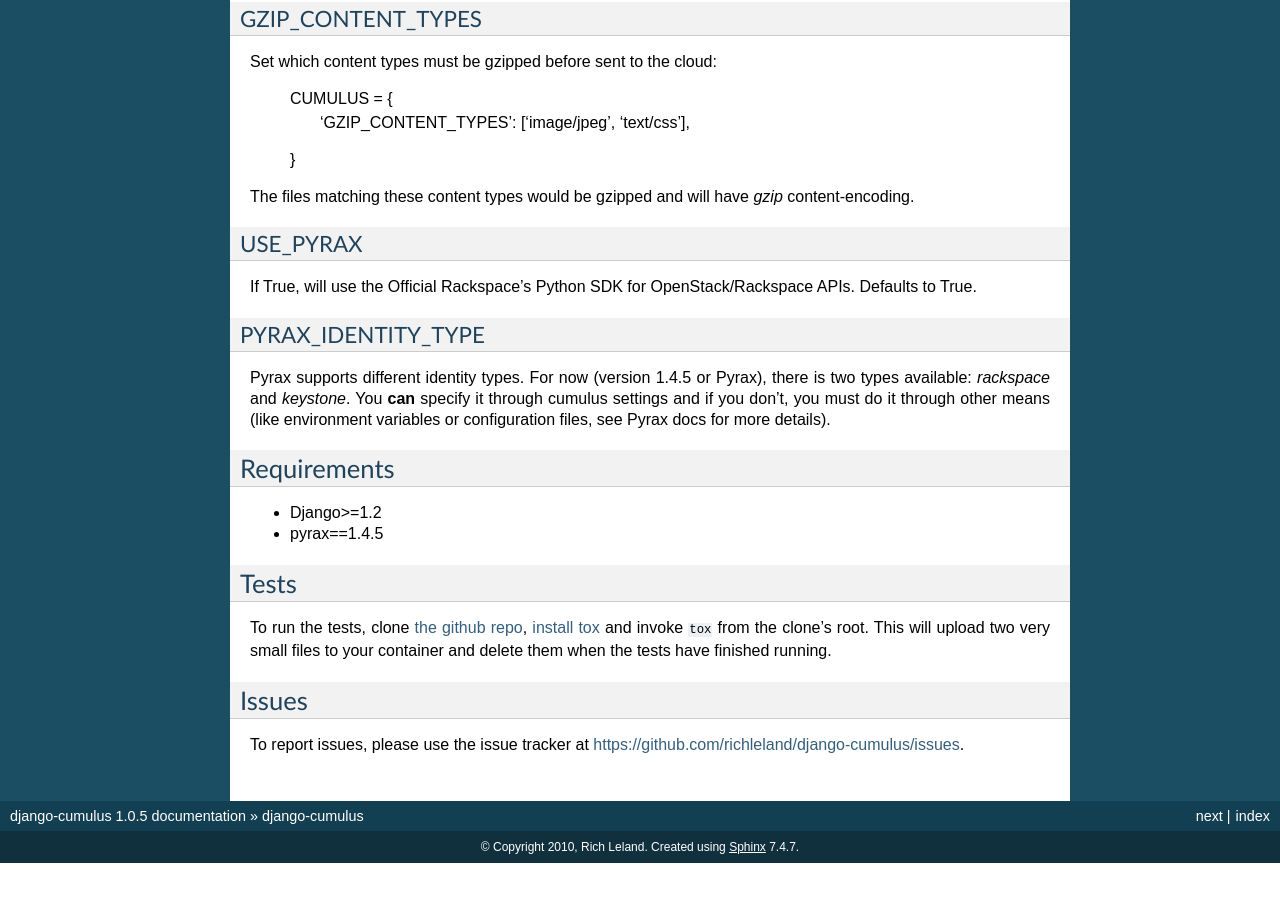
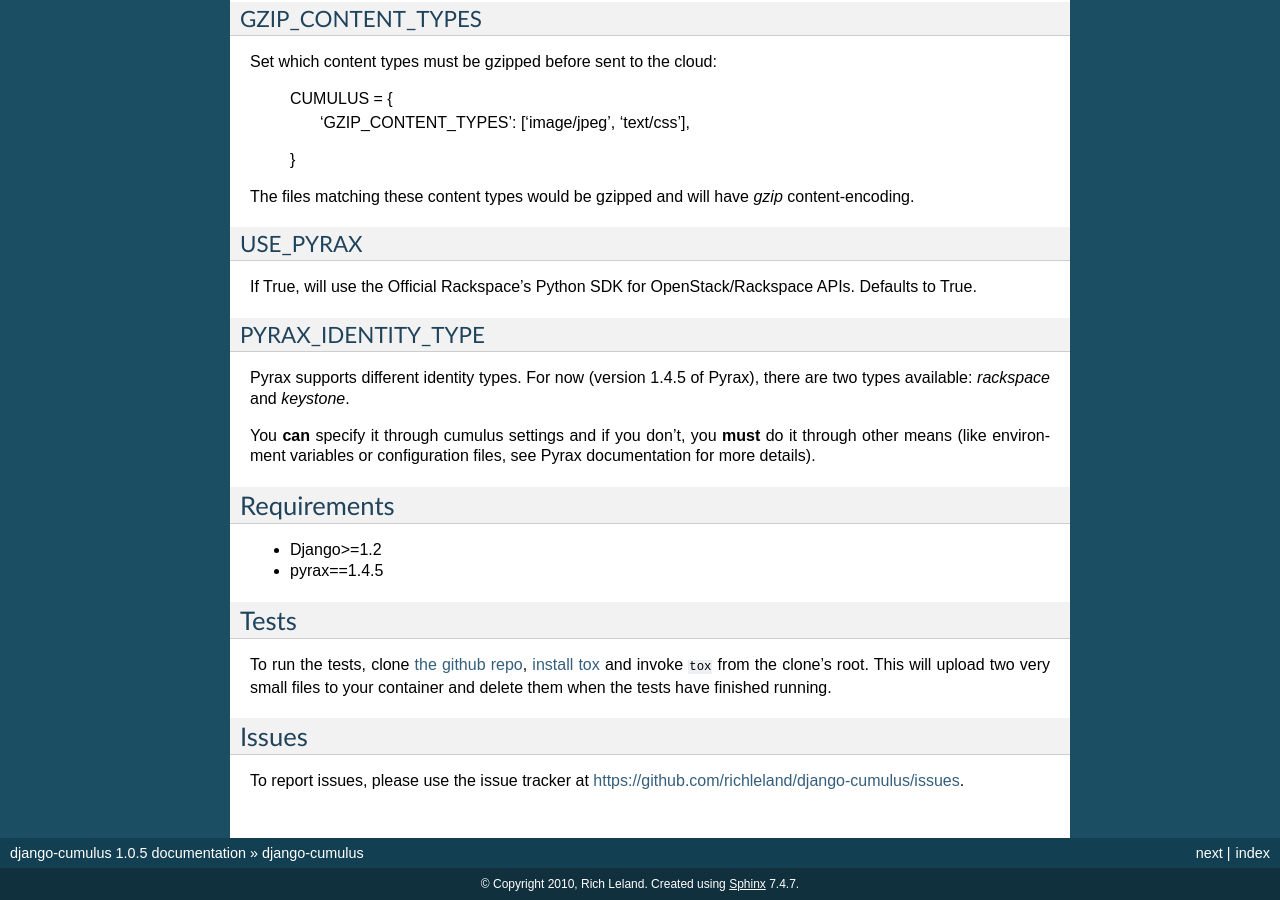
Before and after one commit to django-cumulus/django-cumulus, a Sphinx documentation site: the page built from docs/index.rst, in a window 1280 px wide and 900 px high, scrolled down 5287 px. Built offline with Sphinx 7.4.7, drawn with Linux system fonts in a browser that asks for light colours; before the commit the page ends 6150 px from its top, so only the background shows below that.

Commit message:
Fixes typo in documentation.

```diff
--- a/docs/index.rst
+++ b/docs/index.rst
@@ -306,17 +306,24 @@
         'GZIP_CONTENT_TYPES': ['image/jpeg', 'text/css'],
     }
 
-The files matching these content types would be gzipped and will have *gzip* content-encoding.
+The files matching these content types would be gzipped and will have *gzip*
+content-encoding.
 
 USE_PYRAX
 ---------
 
-If True, will use the Official Rackspace's Python SDK for OpenStack/Rackspace APIs. Defaults to True.
+If True, will use the Official Rackspace's Python SDK for OpenStack/Rackspace
+APIs. Defaults to True.
 
 PYRAX_IDENTITY_TYPE
 -------------------
 
-Pyrax supports different identity types. For now (version 1.4.5 or Pyrax), there is two types available: *rackspace* and *keystone*. You **can** specify it through cumulus settings and if you don't, you must do it through other means (like environment variables or configuration files, see Pyrax docs for more details).
+Pyrax supports different identity types. For now (version 1.4.5 of Pyrax),
+there are two types available: *rackspace* and *keystone*.
+
+You **can** specify it through cumulus settings and if you don't, you **must**
+do it through other means (like environment variables or configuration files,
+see Pyrax documentation for more details).
 
 Requirements
 ************
```
